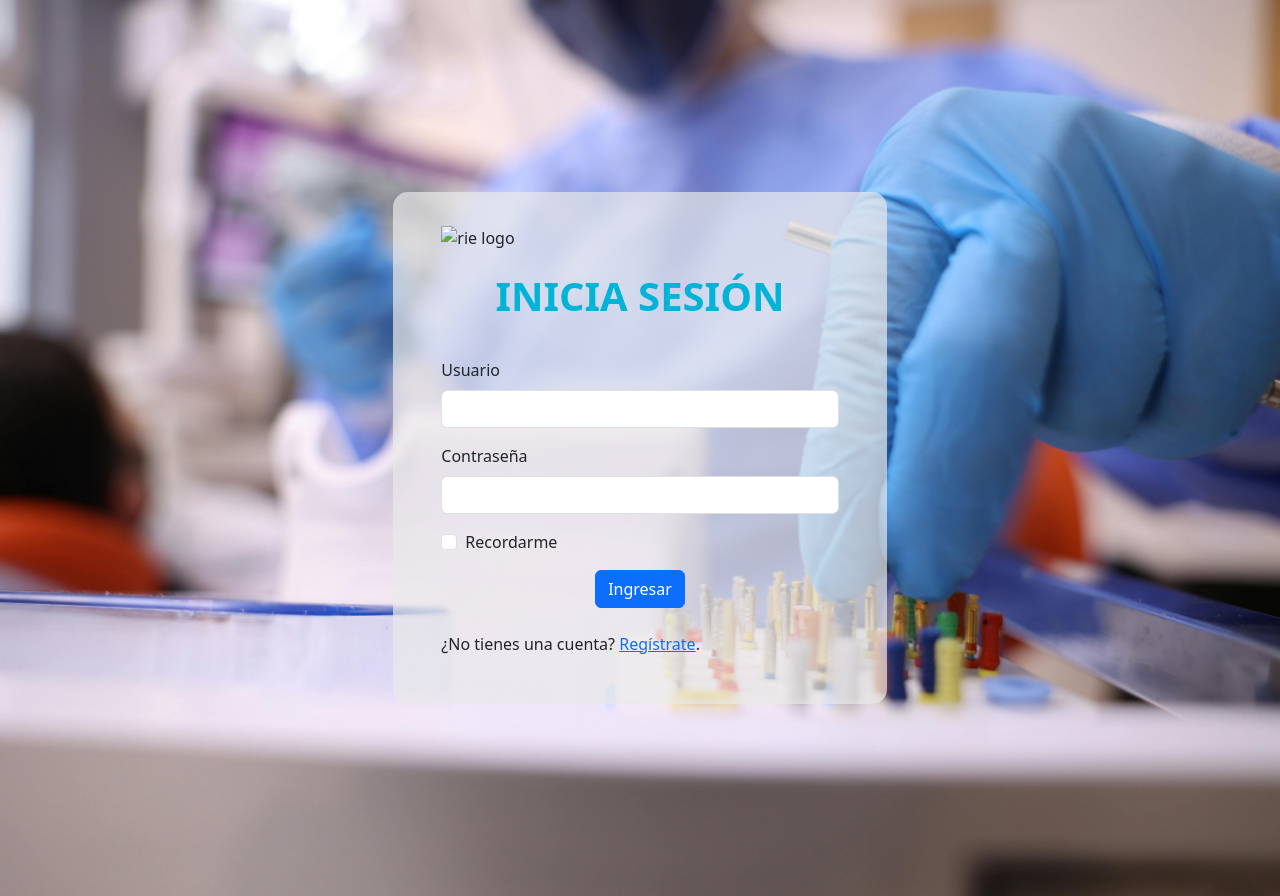
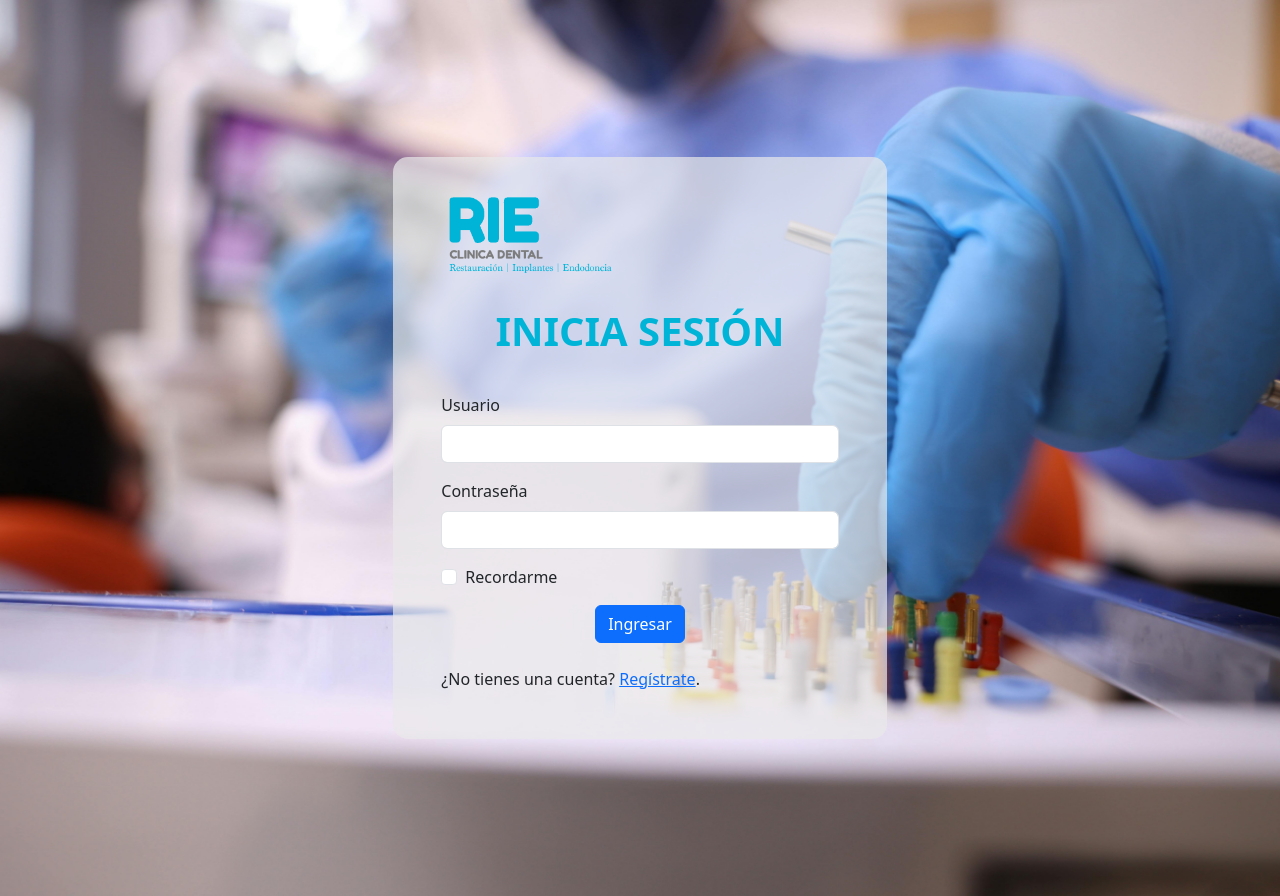
Before and after one commit to paaolaola/rie-project, a website: page index.html in a window 1280 px wide. Drawn offline with nearby package versions, Linux system fonts and the light colour scheme.

Commit message:
img commits

```diff
--- a/index.html
+++ b/index.html
@@ -11,7 +11,7 @@
     <body>
         <section class="container-form">
             <div class="box-form col-5">
-                <img class="logoForm" src="../PreEntrega3 + PaolaGonzalez/public/img/Logo.png" alt="rie logo" />
+                <img class="logoForm" src="./public/img/Logo.png" alt="rie logo" />
                 <p class="title-services">INICIA SESIÓN</p>
                 <form id="loginForm">
                     <div class="mb-3">
```
Also changed, not shown: servicios.html (+1 -1 lines).
